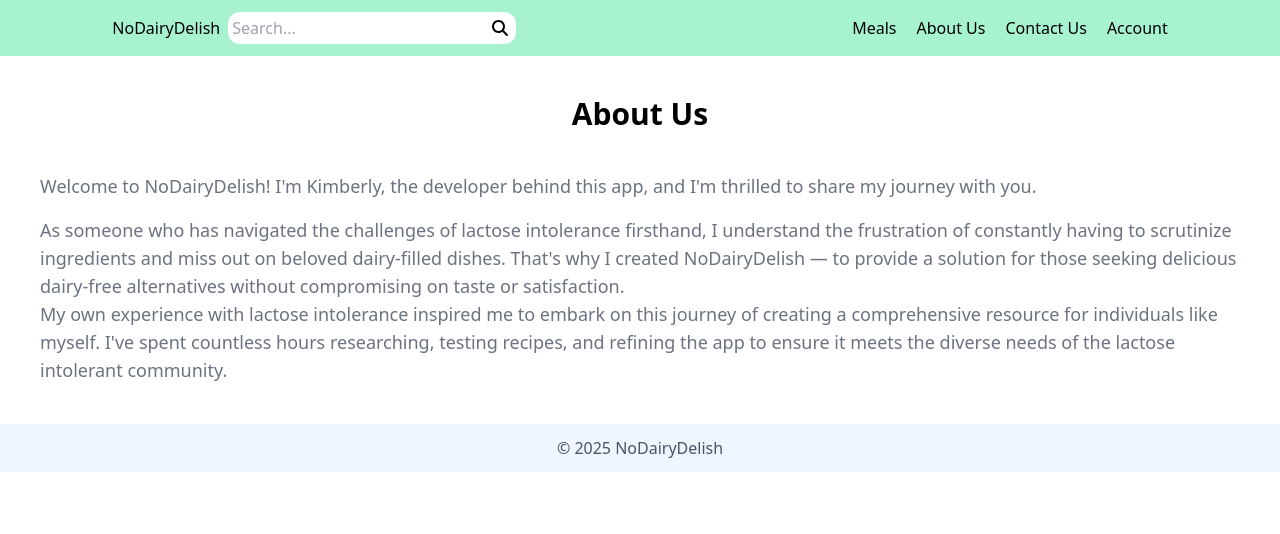
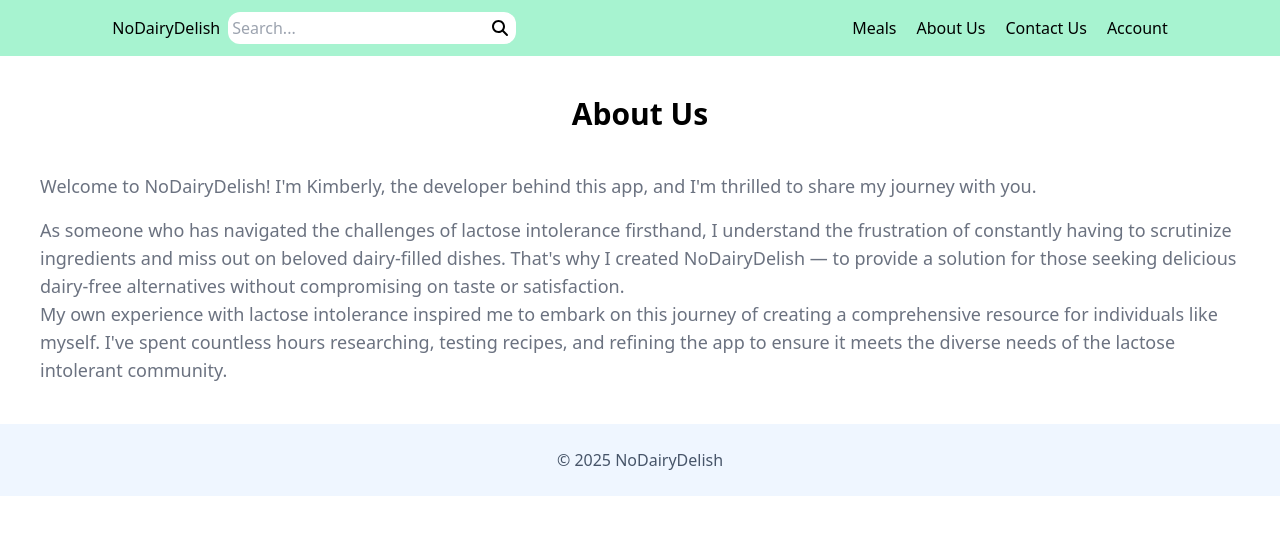
Before and after one commit to kimbencinas/no-dairy-delish, a React (Create React App) app: page /about in a window 1280 px wide. Shown: the top 534 px of the page. Built offline with nearby package versions, Linux system fonts and the light colour scheme.

Commit message:
Design changes to footer

```diff
--- a/src/Components/Footer.jsx
+++ b/src/Components/Footer.jsx
@@ -2,7 +2,7 @@ import React from "react";
 
 function Footer() {
   return (
-    <div className="bg-blue-50 p-3 text-center">
+    <div className="bg-blue-50 p-6 text-center">
       <p className="text-slate-600">&copy; 2025 NoDairyDelish</p>
     </div>
   );
```
